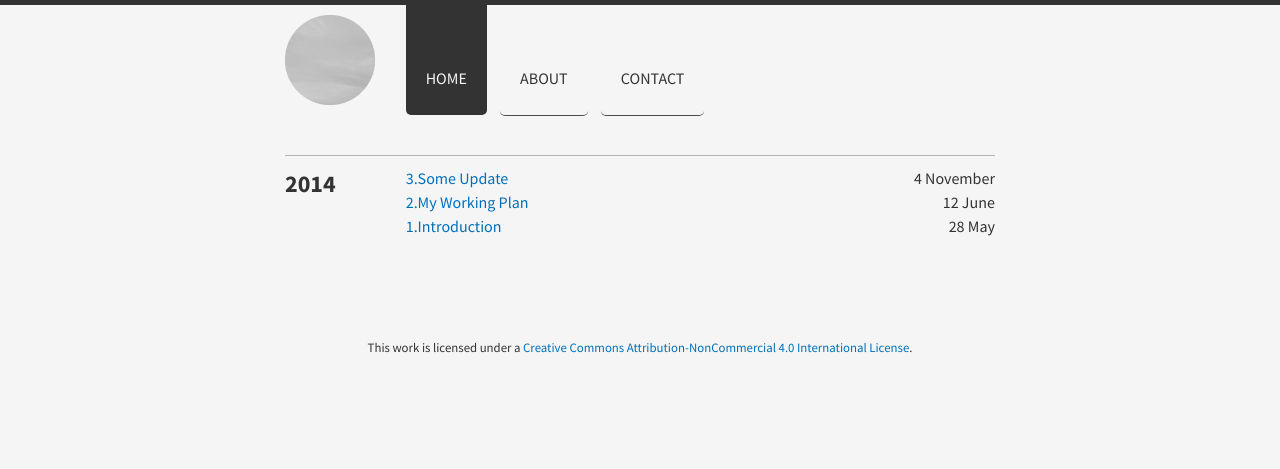
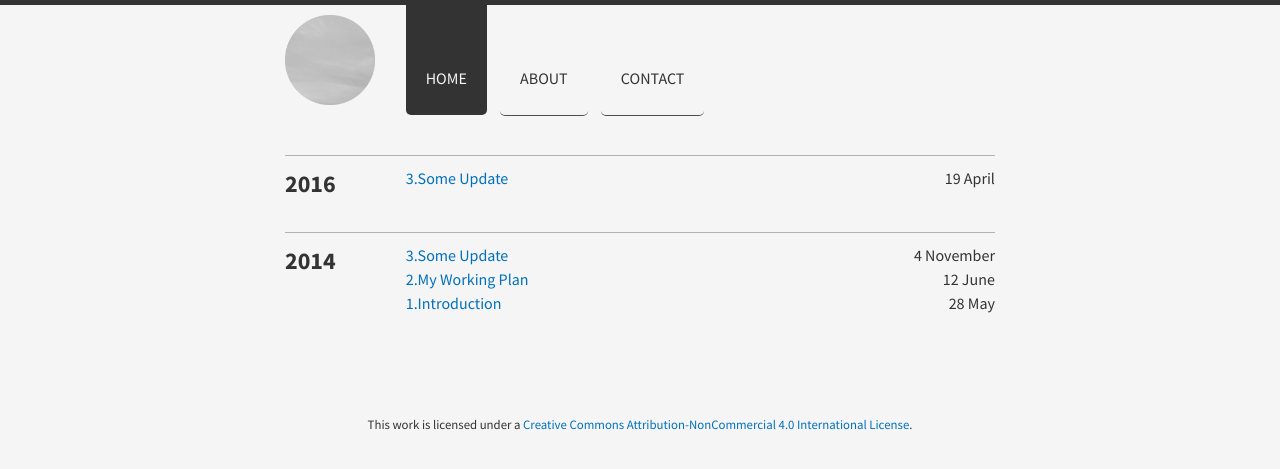
Before and after one commit to HuangFelix/Blog, a Jekyll site: the page built from index.html, in a window 1280 px wide. Shown: the top 469 px of the page. Built offline with Jekyll 4.4.1, drawn with Linux system fonts in a browser that asks for light colours; nearby versions of some CDN libraries; Markdown is read by kramdown in place of the engine named in the settings.

Commit message:
Update and rename 2016_04_19_record.md to 2016-04-19-record.md

```diff
--- a/_posts/2016_04_19_record.md
+++ b/_posts/2016-04-19-record.md
@@ -1,2 +1,6 @@
+---
+layout: post
+title: 3.Some Update
+---
 past one year is so hard for me and family,but on the other side , it can make people grow fast.
 And i hope this year is a new start, with new journey.
```
